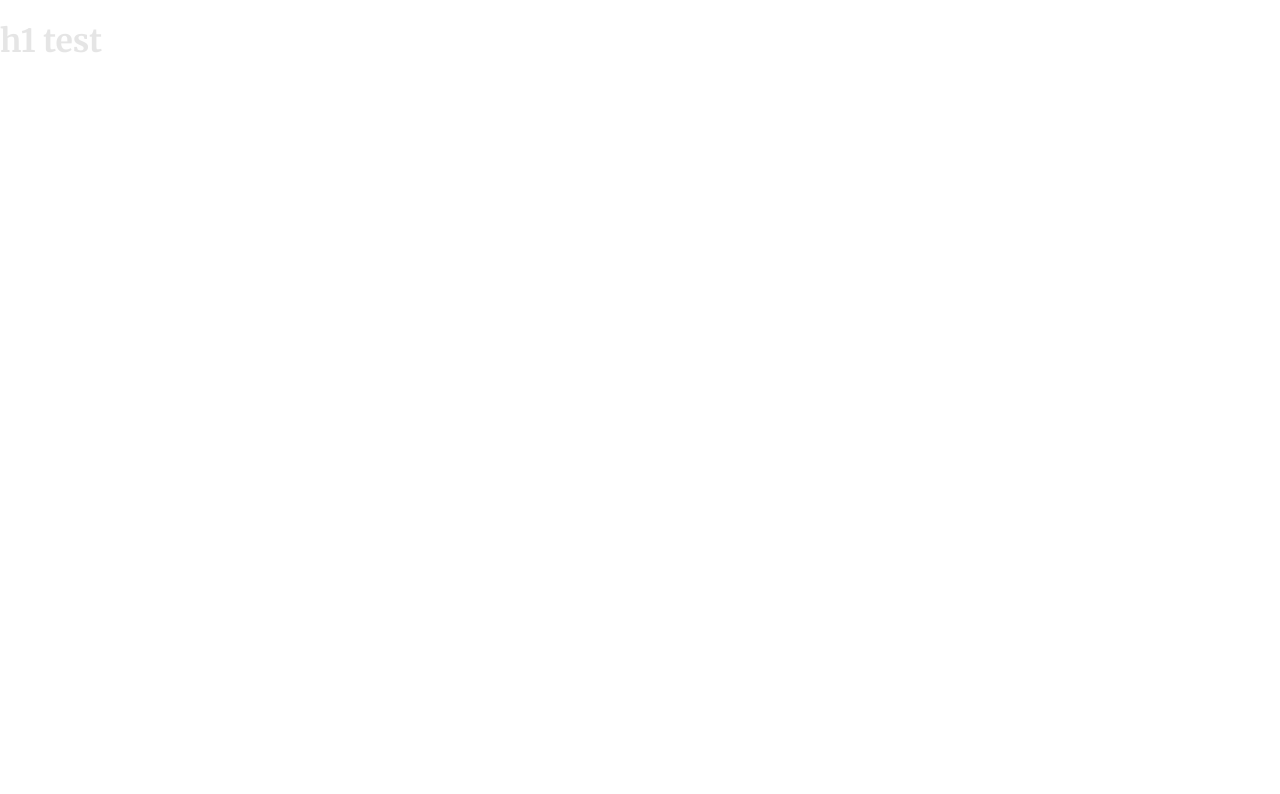
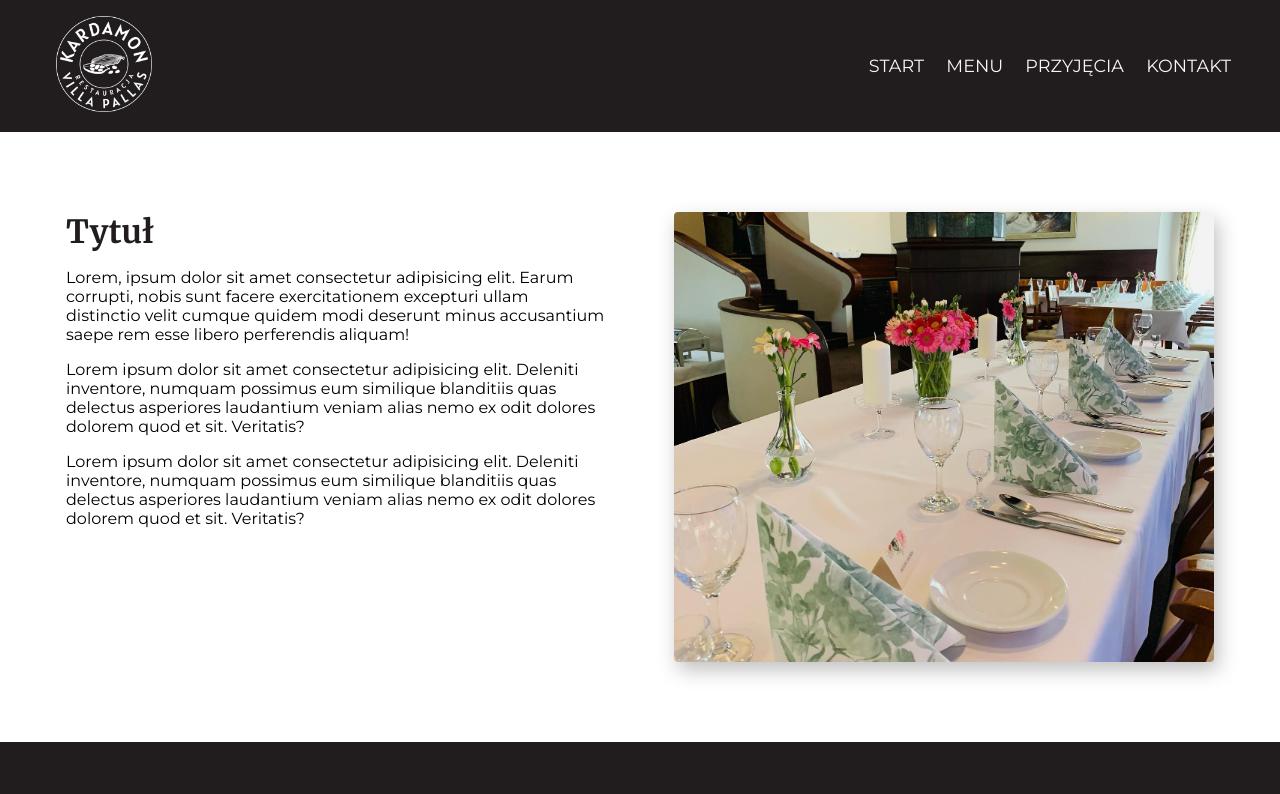
Before and after one commit to lukaasz555/krdmn, a Next.js app: page /olsztyn/events in a window 1280 px wide. Shown: the top 794 px of the page. Built offline with nearby package versions, Linux system fonts and the light colour scheme.

Commit message:
Event mock content and container styles changed

```diff
--- a/components/olsztyn/About/About.module.scss
+++ b/components/olsztyn/About/About.module.scss
@@ -29,7 +29,8 @@
 .section_about_right img {
 	object-fit: cover;
 	border-radius: 4px;
-	box-shadow: 4px 8px 20px rgba(0, 0, 0, 0.25);
+	height: 100%;
+	width: 100%;
 }
 
 .section_about_header {
--- a/helpers/animations.ts
+++ b/helpers/animations.ts
@@ -6,10 +6,12 @@ export const slideFromBottom = (id: string) => {
 		{
 			opacity: 0,
 			transform: 'translateY(10%)',
+			zIndex: -99,
 		},
 		{
 			opacity: 1,
 			transform: 'translateY(0)',
+			zIndex: 0,
 			duration: 1,
 		}
 	);
--- a/pages/olsztyn/contact/contact.module.scss
+++ b/pages/olsztyn/contact/contact.module.scss
@@ -11,7 +11,6 @@
 	display: flex;
 	flex-direction: column;
 	align-items: center;
-	//background-color: #fab;
 }
 
 .contact_top div:nth-child(2) {
--- a/pages/olsztyn/events/events.module.scss
+++ b/pages/olsztyn/events/events.module.scss
@@ -1,6 +1,55 @@
 @import '../../../styles/olsztyn/colors.module.scss';
 @import '../../../styles/olsztyn/mixins.module.scss';
 
-.events h1 {
-	color: $borderBlack;
+.events_wrapper {
+	display: flex;
+	flex-direction: column;
+	padding: 0 2em 5em;
 }
+
+.events_top,
+.events_bottom {
+	flex-basis: 45%;
+}
+
+.events_top {
+	text-align: center;
+	margin-bottom: 2em;
+}
+
+.events_top h3 {
+	@include section-header($black);
+}
+
+.events_top_desc {
+	margin: 1em 0;
+}
+
+.events_bottom {
+	position: relative;
+	min-width: 320px;
+	min-height: 450px;
+}
+
+.events_bottom img {
+	@include img-shadow;
+	object-fit: cover;
+	border-radius: 4px;
+}
+
+@media (min-width: 768px) {
+	.events_wrapper {
+		@include section-container;
+		flex-direction: row;
+		justify-content: space-around;
+	}
+
+	.events_top {
+		text-align: left;
+		margin-bottom: 0;
+	}
+
+	.events_bottom {
+		margin-left: 1em;
+	}
+}
--- a/pages/olsztyn/events/index.tsx
+++ b/pages/olsztyn/events/index.tsx
@@ -1,11 +1,68 @@
-import React from 'react';
+import React, { useEffect } from 'react';
+import Head from 'next/head';
 import styles from './events.module.scss';
-const index = () => {
+import Layout from '../layout';
+import { slideFromBottom } from '../../../helpers/animations';
+import Image from 'next/image';
+import EventPic from '../../../public/olsztyn/4.jpeg';
+
+const Events = () => {
+	useEffect(() => {
+		slideFromBottom('#events');
+	}, []);
+
 	return (
-		<div className={styles.events}>
-			<h1>h1 test</h1>
-		</div>
+		<>
+			<Head>
+				<title>Przyjęcia | Kardamon Olsztyn</title>
+				<meta
+					name='description'
+					content='Restauracja Kardamon znajduje się w Hotelu Villa Pallas, w centrum Olsztyna. Mamy ponad 10 lat doświadczenia w organizacji imprez.'
+				/>
+				<meta name='viewport' content='width=device-width, initial-scale=1' />
+				<link rel='icon' href='/favicon.ico' />
+			</Head>
+			<Layout>
+				<section className={styles.events_wrapper} id='events'>
+					<div className={styles.events_top}>
+						<h3>Tytuł</h3>
+						<div className={styles.events_top_desc}>
+							<p>
+								Lorem, ipsum dolor sit amet consectetur adipisicing elit. Earum
+								corrupti, nobis sunt facere exercitationem excepturi ullam
+								distinctio velit cumque quidem modi deserunt minus accusantium
+								saepe rem esse libero perferendis aliquam!
+							</p>
+						</div>
+						<div className={styles.events_top_desc}>
+							<p>
+								Lorem ipsum dolor sit amet consectetur adipisicing elit.
+								Deleniti inventore, numquam possimus eum similique blanditiis
+								quas delectus asperiores laudantium veniam alias nemo ex odit
+								dolores dolorem quod et sit. Veritatis?
+							</p>
+						</div>
+						<div className={styles.events_top_desc}>
+							<p>
+								Lorem ipsum dolor sit amet consectetur adipisicing elit.
+								Deleniti inventore, numquam possimus eum similique blanditiis
+								quas delectus asperiores laudantium veniam alias nemo ex odit
+								dolores dolorem quod et sit. Veritatis?
+							</p>
+						</div>
+					</div>
+					<div className={styles.events_bottom}>
+						<Image
+							src={EventPic}
+							alt='Restauracja Kardamon - Olsztyn, Żołnierska 4'
+							fill={true}
+							quality={100}
+						/>
+					</div>
+				</section>
+			</Layout>
+		</>
 	);
 };
 
-export default index;
+export default Events;
--- a/pages/olsztyn/layout.module.scss
+++ b/pages/olsztyn/layout.module.scss
@@ -10,6 +10,5 @@
 .layout_content {
 	display: flex;
 	flex-direction: column;
-	min-height: 80vh;
 	align-items: center;
 }
--- a/pages/olsztyn/menu/menu.module.scss
+++ b/pages/olsztyn/menu/menu.module.scss
@@ -12,6 +12,7 @@
 	display: flex;
 	flex-direction: column;
 	align-items: center;
+	margin-bottom: 5em;
 }
 
 .menu_wrapper h2 {
```
Also changed, not shown: public/olsztyn/4.jpeg (added).
